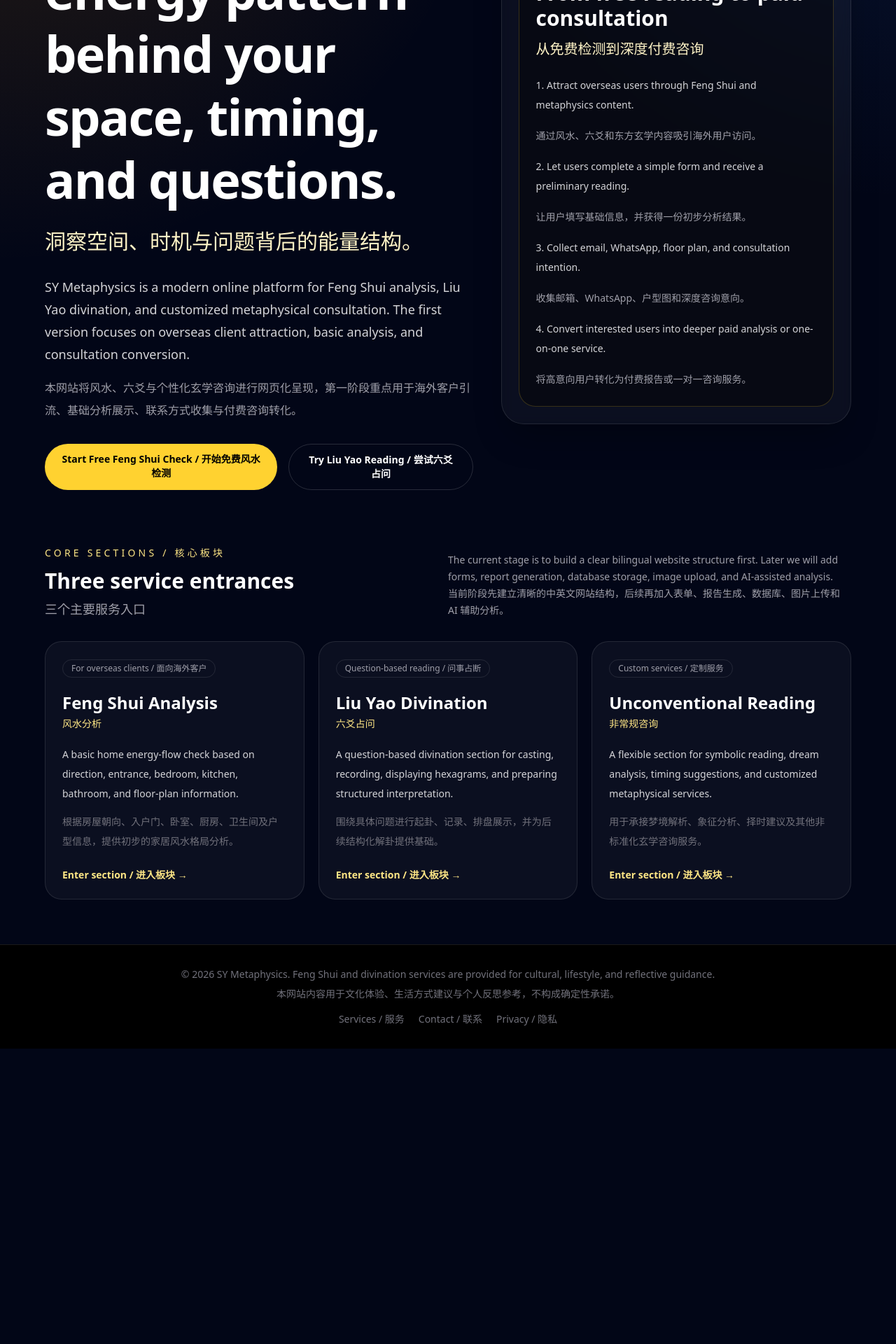
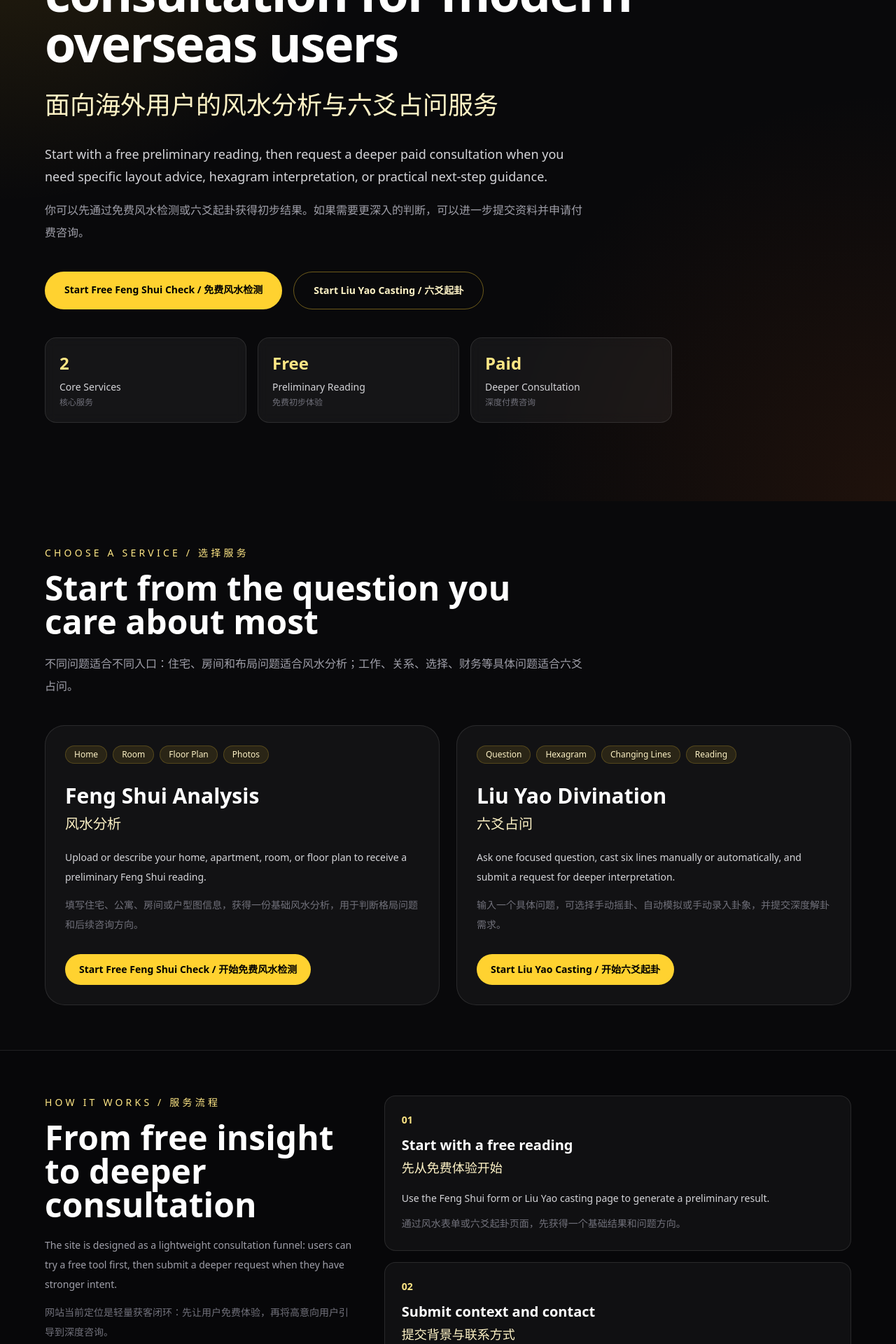
Before and after one commit to a1716220414-stack/fengshui-liuyao-web, a Next.js app: page / in a window 1280 px wide. Shown: the part 340-2260 px from the top of the page at 70% size. Before the commit the page ends 1838 px from the top, so only its background shows below. Built offline with nearby package versions, Linux system fonts and the light colour scheme; no server answers.

Commit message:
Optimize homepage conversion

```diff
--- a/app/page.tsx
+++ b/app/page.tsx
@@ -1,195 +1,448 @@
 import Link from "next/link";
 
-const featureCards = [
+const serviceCards = [
   {
     title: "Feng Shui Analysis",
-    subtitle: "风水分析",
+    zhTitle: "风水分析",
     description:
-      "A basic home energy-flow check based on direction, entrance, bedroom, kitchen, bathroom, and floor-plan information.",
+      "Upload or describe your home, apartment, room, or floor plan to receive a preliminary Feng Shui reading.",
     zhDescription:
-      "根据房屋朝向、入户门、卧室、厨房、卫生间及户型信息，提供初步的家居风水格局分析。",
+      "填写住宅、公寓、房间或户型图信息，获得一份基础风水分析，用于判断格局问题和后续咨询方向。",
     href: "/fengshui",
-    tag: "For overseas clients / 面向海外客户",
+    button: "Start Free Feng Shui Check / 开始免费风水检测",
+    tags: ["Home", "Room", "Floor Plan", "Photos"],
   },
   {
     title: "Liu Yao Divination",
-    subtitle: "六爻占问",
+    zhTitle: "六爻占问",
     description:
-      "A question-based divination section for casting, recording, displaying hexagrams, and preparing structured interpretation.",
+      "Ask one focused question, cast six lines manually or automatically, and submit a request for deeper interpretation.",
     zhDescription:
-      "围绕具体问题进行起卦、记录、排盘展示，并为后续结构化解卦提供基础。",
+      "输入一个具体问题，可选择手动摇卦、自动模拟或手动录入卦象，并提交深度解卦需求。",
     href: "/liuyao",
-    tag: "Question-based reading / 问事占断",
+    button: "Start Liu Yao Casting / 开始六爻起卦",
+    tags: ["Question", "Hexagram", "Changing Lines", "Reading"],
+  },
+];
+
+const processSteps = [
+  {
+    step: "01",
+    title: "Start with a free reading",
+    zhTitle: "先从免费体验开始",
+    text: "Use the Feng Shui form or Liu Yao casting page to generate a preliminary result.",
+    zhText: "通过风水表单或六爻起卦页面，先获得一个基础结果和问题方向。",
   },
   {
-    title: "Unconventional Reading",
-    subtitle: "非常规咨询",
-    description:
-      "A flexible section for symbolic reading, dream analysis, timing suggestions, and customized metaphysical services.",
-    zhDescription:
-      "用于承接梦境解析、象征分析、择时建议及其他非标准化玄学咨询服务。",
-    href: "/unconventional",
-    tag: "Custom services / 定制服务",
+    step: "02",
+    title: "Submit context and contact",
+    zhTitle: "提交背景与联系方式",
+    text: "If you want deeper analysis, leave your preferred contact method and background notes.",
+    zhText: "如果需要更深入分析，可以留下联系方式和事情背景，方便后续跟进。",
+  },
+  {
+    step: "03",
+    title: "Request deeper consultation",
+    zhTitle: "申请深度咨询",
+    text: "A paid review can provide more detailed interpretation, layout advice, or practical suggestions.",
+    zhText: "付费咨询可以进一步提供更完整的解读、布局建议或实际调整方向。",
+  },
+];
+
+const trustPoints = [
+  {
+    title: "Private submissions",
+    zhTitle: "提交内容不公开展示",
+    text: "Your floor plans, room photos, questions, and contact details are used for analysis and follow-up only.",
+    zhText: "你提交的户型图、房间照片、占问问题和联系方式仅用于分析与后续沟通。",
+  },
+  {
+    title: "Bilingual experience",
+    zhTitle: "中英文双语体验",
+    text: "The site is designed for overseas users while retaining Chinese metaphysics concepts.",
+    zhText: "网站面向海外用户，但保留风水、六爻和东方玄学的核心表达。",
+  },
+  {
+    title: "Clear service boundary",
+    zhTitle: "明确服务边界",
+    text: "Metaphysics readings are for cultural, lifestyle, reflective, and spatial guidance, not guaranteed predictions.",
+    zhText: "玄学分析用于文化体验、生活方式参考和空间建议，不构成确定性预测。",
+  },
+];
+
+const faqItems = [
+  {
+    question: "Is the free result the same as a paid consultation?",
+    zhQuestion: "免费结果和付费咨询一样吗？",
+    answer:
+      "No. The free result gives a preliminary direction. A paid consultation can include more context, clearer interpretation, and more specific suggestions.",
+    zhAnswer:
+      "不一样。免费结果主要提供初步方向；付费咨询可以结合更多背景信息，给出更细致的判断和建议。",
+  },
+  {
+    question: "Can I analyze just one room?",
+    zhQuestion: "可以只看一个房间吗？",
+    answer:
+      "Yes. You can choose room-level Feng Shui analysis and upload room photos or describe the room layout.",
+    zhAnswer:
+      "可以。风水页面支持单个房间分析，你可以上传房间实景图或描述房间布局。",
+  },
+  {
+    question: "Can I submit an already-cast Liu Yao hexagram?",
+    zhQuestion: "已经在线下起好的六爻卦可以提交吗？",
+    answer:
+      "Yes. The Liu Yao page supports manual hexagram input, so you can directly select six lines from bottom to top.",
+    zhAnswer:
+      "可以。六爻页面支持手动选卦，可以从初爻到上爻直接录入已有卦象。",
   },
 ];
 
 export default function HomePage() {
   return (
-    <main className="min-h-screen px-5 py-16 text-white">
-      <section className="mx-auto max-w-6xl">
-        <div className="grid gap-10 lg:grid-cols-[1.1fr_0.9fr] lg:items-center">
-          <div>
-            <div className="mb-6 inline-flex rounded-full border border-amber-300/30 bg-amber-300/10 px-4 py-2 text-sm text-amber-100">
-              Eastern metaphysics service platform for global clients
-              <span className="ml-2 text-amber-100/70">
-                东方玄学海外服务平台
-              </span>
-            </div>
+    <main className="min-h-screen bg-zinc-950 text-zinc-100">
+      <section className="relative overflow-hidden px-6 py-20 md:py-28">
+        <div className="absolute inset-0 bg-[radial-gradient(circle_at_top_left,rgba(251,191,36,0.16),transparent_35%),radial-gradient(circle_at_bottom_right,rgba(120,53,15,0.20),transparent_36%)]" />
 
-            <h1 className="max-w-3xl text-5xl font-bold leading-tight tracking-tight md:text-7xl">
-              Discover the energy pattern behind your space, timing, and
-              questions.
+        <div className="relative mx-auto max-w-6xl">
+          <div className="max-w-4xl">
+            <p className="text-sm uppercase tracking-[0.35em] text-amber-200">
+              SY Metaphysics
+            </p>
+
+            <h1 className="mt-6 text-4xl font-bold tracking-tight text-white md:text-7xl">
+              Feng Shui & Liu Yao consultation for modern overseas users
             </h1>
 
-            <h2 className="mt-5 max-w-3xl text-2xl font-medium leading-relaxed text-amber-100 md:text-3xl">
-              洞察空间、时机与问题背后的能量结构。
+            <h2 className="mt-6 text-2xl font-medium leading-relaxed text-amber-100 md:text-4xl">
+              面向海外用户的风水分析与六爻占问服务
             </h2>
 
-            <p className="mt-6 max-w-2xl text-lg leading-8 text-zinc-300">
-              SY Metaphysics is a modern online platform for Feng Shui analysis,
-              Liu Yao divination, and customized metaphysical consultation. The
-              first version focuses on overseas client attraction, basic
-              analysis, and consultation conversion.
+            <p className="mt-6 max-w-3xl text-lg leading-8 text-zinc-300">
+              Start with a free preliminary reading, then request a deeper paid
+              consultation when you need specific layout advice, hexagram
+              interpretation, or practical next-step guidance.
             </p>
 
-            <p className="mt-4 max-w-2xl text-base leading-8 text-zinc-400">
-              本网站将风水、六爻与个性化玄学咨询进行网页化呈现，第一阶段重点用于海外客户引流、基础分析展示、联系方式收集与付费咨询转化。
+            <p className="mt-4 max-w-3xl text-base leading-8 text-zinc-400">
+              你可以先通过免费风水检测或六爻起卦获得初步结果。如果需要更深入的判断，可以进一步提交资料并申请付费咨询。
             </p>
 
-            <div className="mt-8 flex flex-col gap-4 sm:flex-row">
+            <div className="mt-10 flex flex-col gap-4 sm:flex-row">
               <Link
                 href="/fengshui"
-                className="rounded-full bg-amber-300 px-6 py-3 text-center text-sm font-semibold text-black transition hover:bg-amber-200"
+                className="rounded-full bg-amber-300 px-7 py-4 text-center text-sm font-semibold text-black transition hover:bg-amber-200"
               >
-                Start Free Feng Shui Check / 开始免费风水检测
+                Start Free Feng Shui Check / 免费风水检测
               </Link>
 
               <Link
                 href="/liuyao"
-                className="rounded-full border border-white/15 px-6 py-3 text-center text-sm font-semibold text-white transition hover:bg-white/10"
+                className="rounded-full border border-amber-300/40 px-7 py-4 text-center text-sm font-semibold text-amber-100 transition hover:bg-amber-300/10"
               >
-                Try Liu Yao Reading / 尝试六爻占问
+                Start Liu Yao Casting / 六爻起卦
               </Link>
             </div>
-          </div>
 
-          <div className="rounded-[2rem] border border-white/10 bg-white/[0.04] p-6 shadow-2xl shadow-black/30 backdrop-blur">
-            <div className="rounded-[1.5rem] border border-amber-300/20 bg-black/40 p-6">
-              <p className="text-sm uppercase tracking-[0.3em] text-amber-200">
-                Project Positioning
-              </p>
-
-              <h2 className="mt-5 text-3xl font-semibold">
-                From free reading to paid consultation
-              </h2>
-
-              <h3 className="mt-3 text-xl font-medium text-amber-100">
-                从免费检测到深度付费咨询
-              </h3>
-
-              <div className="mt-6 space-y-4 text-sm leading-7 text-zinc-300">
-                <p>
-                  1. Attract overseas users through Feng Shui and metaphysics
-                  content.
-                </p>
-                <p className="text-zinc-400">
-                  通过风水、六爻和东方玄学内容吸引海外用户访问。
-                </p>
-
-                <p>
-                  2. Let users complete a simple form and receive a preliminary
-                  reading.
-                </p>
-                <p className="text-zinc-400">
-                  让用户填写基础信息，并获得一份初步分析结果。
-                </p>
-
-                <p>
-                  3. Collect email, WhatsApp, floor plan, and consultation
-                  intention.
-                </p>
-                <p className="text-zinc-400">
-                  收集邮箱、WhatsApp、户型图和深度咨询意向。
-                </p>
-
-                <p>
-                  4. Convert interested users into deeper paid analysis or
-                  one-on-one service.
-                </p>
-                <p className="text-zinc-400">
-                  将高意向用户转化为付费报告或一对一咨询服务。
-                </p>
-              </div>
+            <div className="mt-10 grid gap-4 md:grid-cols-3">
+              <HeroStat number="2" label="Core Services" zhLabel="核心服务" />
+              <HeroStat
+                number="Free"
+                label="Preliminary Reading"
+                zhLabel="免费初步体验"
+              />
+              <HeroStat
+                number="Paid"
+                label="Deeper Consultation"
+                zhLabel="深度付费咨询"
+              />
             </div>
           </div>
         </div>
+      </section>
 
-        <section className="mt-20">
-          <div className="mb-8 flex flex-col justify-between gap-3 md:flex-row md:items-end">
+      <section className="px-6 py-16">
+        <div className="mx-auto max-w-6xl">
+          <div className="max-w-3xl">
+            <p className="text-sm uppercase tracking-[0.3em] text-amber-200">
+              Choose a Service / 选择服务
+            </p>
+
+            <h2 className="mt-4 text-3xl font-bold text-white md:text-5xl">
+              Start from the question you care about most
+            </h2>
+
+            <p className="mt-5 text-base leading-8 text-zinc-400">
+              不同问题适合不同入口：住宅、房间和布局问题适合风水分析；工作、关系、选择、财务等具体问题适合六爻占问。
+            </p>
+          </div>
+
+          <div className="mt-10 grid gap-6 lg:grid-cols-2">
+            {serviceCards.map((service) => (
+              <article
+                key={service.title}
+                className="rounded-[1.75rem] border border-white/10 bg-white/[0.04] p-7 transition hover:-translate-y-1 hover:border-amber-300/40 hover:bg-white/[0.07]"
+              >
+                <div className="flex flex-wrap gap-2">
+                  {service.tags.map((tag) => (
+                    <span
+                      key={tag}
+                      className="rounded-full border border-amber-300/20 bg-amber-300/10 px-3 py-1 text-xs text-amber-100"
+                    >
+                      {tag}
+                    </span>
+                  ))}
+                </div>
+
+                <h3 className="mt-7 text-3xl font-semibold text-white">
+                  {service.title}
+                </h3>
+
+                <p className="mt-2 text-xl text-amber-100">
+                  {service.zhTitle}
+                </p>
+
+                <p className="mt-5 text-sm leading-7 text-zinc-300">
+                  {service.description}
+                </p>
+
+                <p className="mt-3 text-sm leading-7 text-zinc-500">
+                  {service.zhDescription}
+                </p>
+
+                <Link
+                  href={service.href}
+                  className="mt-7 inline-flex rounded-full bg-amber-300 px-5 py-3 text-sm font-semibold text-black transition hover:bg-amber-200"
+                >
+                  {service.button}
+                </Link>
+              </article>
+            ))}
+          </div>
+        </div>
+      </section>
+
+      <section className="border-y border-white/10 bg-black/20 px-6 py-16">
+        <div className="mx-auto max-w-6xl">
+          <div className="grid gap-10 lg:grid-cols-[0.8fr_1.2fr]">
             <div>
               <p className="text-sm uppercase tracking-[0.3em] text-amber-200">
-                Core Sections / 核心板块
+                How It Works / 服务流程
               </p>
-              <h2 className="mt-3 text-3xl font-bold">
-                Three service entrances
+
+              <h2 className="mt-4 text-3xl font-bold text-white md:text-5xl">
+                From free insight to deeper consultation
               </h2>
-              <p className="mt-2 text-lg text-zinc-400">
-                三个主要服务入口
+
+              <p className="mt-5 text-sm leading-7 text-zinc-400">
+                The site is designed as a lightweight consultation funnel:
+                users can try a free tool first, then submit a deeper request
+                when they have stronger intent.
+              </p>
+
+              <p className="mt-3 text-sm leading-7 text-zinc-500">
+                网站当前定位是轻量获客闭环：先让用户免费体验，再将高意向用户引导到深度咨询。
               </p>
             </div>
 
-            <p className="max-w-xl text-sm leading-6 text-zinc-400">
-              The current stage is to build a clear bilingual website structure
-              first. Later we will add forms, report generation, database
-              storage, image upload, and AI-assisted analysis.
-              <br />
-              当前阶段先建立清晰的中英文网站结构，后续再加入表单、报告生成、数据库、图片上传和 AI 辅助分析。
+            <div className="grid gap-4">
+              {processSteps.map((item) => (
+                <div
+                  key={item.step}
+                  className="rounded-2xl border border-white/10 bg-white/[0.04] p-6"
+                >
+                  <p className="text-sm font-semibold text-amber-200">
+                    {item.step}
+                  </p>
+
+                  <h3 className="mt-3 text-xl font-semibold text-white">
+                    {item.title}
+                  </h3>
+
+                  <p className="mt-1 text-lg text-amber-100">
+                    {item.zhTitle}
+                  </p>
+
+                  <p className="mt-4 text-sm leading-7 text-zinc-300">
+                    {item.text}
+                  </p>
+
+                  <p className="mt-2 text-sm leading-7 text-zinc-500">
+                    {item.zhText}
+                  </p>
+                </div>
+              ))}
+            </div>
+          </div>
+        </div>
+      </section>
+
+      <section className="px-6 py-16">
+        <div className="mx-auto max-w-6xl">
+          <div className="max-w-3xl">
+            <p className="text-sm uppercase tracking-[0.3em] text-amber-200">
+              Trust & Boundary / 信任与边界
+            </p>
+
+            <h2 className="mt-4 text-3xl font-bold text-white md:text-5xl">
+              Clear, private, and practical
+            </h2>
+
+            <p className="mt-5 text-base leading-8 text-zinc-400">
+              用户愿意上传户型图、房间照片或留下联系方式之前，需要先看到隐私说明、服务边界和实际价值。
             </p>
           </div>
 
-          <div className="grid gap-5 md:grid-cols-3">
-            {featureCards.map((card) => (
-              <Link
-                key={card.href}
-                href={card.href}
-                className="group rounded-[1.5rem] border border-white/10 bg-white/[0.04] p-6 transition hover:-translate-y-1 hover:border-amber-300/40 hover:bg-white/[0.07]"
+          <div className="mt-10 grid gap-5 md:grid-cols-3">
+            {trustPoints.map((point) => (
+              <article
+                key={point.title}
+                className="rounded-[1.5rem] border border-white/10 bg-white/[0.04] p-6"
               >
-                <div className="mb-5 inline-flex rounded-full border border-white/10 px-3 py-1 text-xs text-zinc-400">
-                  {card.tag}
-                </div>
-
-                <h3 className="text-2xl font-semibold text-white">
-                  {card.title}
+                <h3 className="text-xl font-semibold text-white">
+                  {point.title}
                 </h3>
 
-                <p className="mt-1 text-sm text-amber-200">{card.subtitle}</p>
+                <p className="mt-1 text-lg text-amber-100">
+                  {point.zhTitle}
+                </p>
 
                 <p className="mt-5 text-sm leading-7 text-zinc-300">
-                  {card.description}
+                  {point.text}
                 </p>
 
                 <p className="mt-3 text-sm leading-7 text-zinc-500">
-                  {card.zhDescription}
+                  {point.zhText}
                 </p>
-
-                <p className="mt-6 text-sm font-semibold text-amber-200 transition group-hover:translate-x-1">
-                  Enter section / 进入板块 →
-                </p>
-              </Link>
+              </article>
             ))}
           </div>
-        </section>
+
+          <div className="mt-8 rounded-[1.5rem] border border-amber-300/20 bg-amber-300/10 p-6">
+            <h3 className="text-xl font-semibold text-amber-100">
+              Service Disclaimer / 服务说明
+            </h3>
+
+            <p className="mt-4 text-sm leading-7 text-zinc-300">
+              Feng Shui, Liu Yao, and metaphysics services are provided for
+              cultural, lifestyle, reflective, and spatial guidance. They should
+              not replace legal, medical, financial, psychological, or other
+              professional advice.
+            </p>
+
+            <p className="mt-3 text-sm leading-7 text-zinc-500">
+              风水、六爻和玄学服务主要用于文化体验、生活方式参考、个人反思和空间建议，不应替代法律、医疗、财务、心理或其他专业意见。
+            </p>
+
+            <Link
+              href="/privacy"
+              className="mt-5 inline-flex rounded-full border border-amber-300/30 px-5 py-3 text-sm font-semibold text-amber-100 transition hover:bg-amber-300/10"
+            >
+              Read Privacy & Disclaimer / 查看隐私与免责声明
+            </Link>
+          </div>
+        </div>
+      </section>
+
+      <section className="border-y border-white/10 bg-black/20 px-6 py-16">
+        <div className="mx-auto max-w-6xl">
+          <div className="grid gap-10 lg:grid-cols-[0.85fr_1.15fr]">
+            <div>
+              <p className="text-sm uppercase tracking-[0.3em] text-amber-200">
+                FAQ / 常见问题
+              </p>
+
+              <h2 className="mt-4 text-3xl font-bold text-white md:text-5xl">
+                Before you start
+              </h2>
+
+              <p className="mt-5 text-sm leading-7 text-zinc-400">
+                These answers help first-time users understand what they can do
+                on the site before submitting personal information.
+              </p>
+            </div>
+
+            <div className="space-y-4">
+              {faqItems.map((item) => (
+                <article
+                  key={item.question}
+                  className="rounded-2xl border border-white/10 bg-white/[0.04] p-6"
+                >
+                  <h3 className="text-lg font-semibold text-white">
+                    {item.question}
+                  </h3>
+
+                  <p className="mt-1 text-base text-amber-100">
+                    {item.zhQuestion}
+                  </p>
+
+                  <p className="mt-4 text-sm leading-7 text-zinc-300">
+                    {item.answer}
+                  </p>
+
+                  <p className="mt-2 text-sm leading-7 text-zinc-500">
+                    {item.zhAnswer}
+                  </p>
+                </article>
+              ))}
+            </div>
+          </div>
+        </div>
+      </section>
+
+      <section className="px-6 py-20">
+        <div className="mx-auto max-w-5xl rounded-[2rem] border border-amber-300/20 bg-[radial-gradient(circle_at_top,rgba(251,191,36,0.18),rgba(255,255,255,0.04)_45%,rgba(0,0,0,0.2)_100%)] p-8 text-center md:p-12">
+          <p className="text-sm uppercase tracking-[0.3em] text-amber-200">
+            Start Now / 立即开始
+          </p>
+
+          <h2 className="mt-4 text-3xl font-bold text-white md:text-5xl">
+            Begin with a free preliminary reading
+          </h2>
+
+          <p className="mt-5 text-base leading-8 text-zinc-300">
+            Choose Feng Shui for home or room layout questions. Choose Liu Yao
+            for a focused life, relationship, career, or decision question.
+          </p>
+
+          <p className="mt-3 text-sm leading-7 text-zinc-500">
+            如果你关心住宅或房间格局，选择风水分析；如果你有具体事情想问，选择六爻占问。
+          </p>
+
+          <div className="mt-8 flex flex-col justify-center gap-4 sm:flex-row">
+            <Link
+              href="/fengshui"
+              className="rounded-full bg-amber-300 px-7 py-4 text-sm font-semibold text-black transition hover:bg-amber-200"
+            >
+              Feng Shui Check / 风水检测
+            </Link>
+
+            <Link
+              href="/liuyao"
+              className="rounded-full border border-amber-300/40 px-7 py-4 text-sm font-semibold text-amber-100 transition hover:bg-amber-300/10"
+            >
+              Liu Yao Casting / 六爻起卦
+            </Link>
+          </div>
+        </div>
       </section>
     </main>
   );
 }
+
+function HeroStat({
+  number,
+  label,
+  zhLabel,
+}: {
+  number: string;
+  label: string;
+  zhLabel: string;
+}) {
+  return (
+    <div className="rounded-2xl border border-white/10 bg-white/[0.05] p-5 backdrop-blur">
+      <p className="text-2xl font-bold text-amber-200">{number}</p>
+      <p className="mt-2 text-sm text-zinc-300">{label}</p>
+      <p className="mt-1 text-xs text-zinc-500">{zhLabel}</p>
+    </div>
+  );
+}
```
